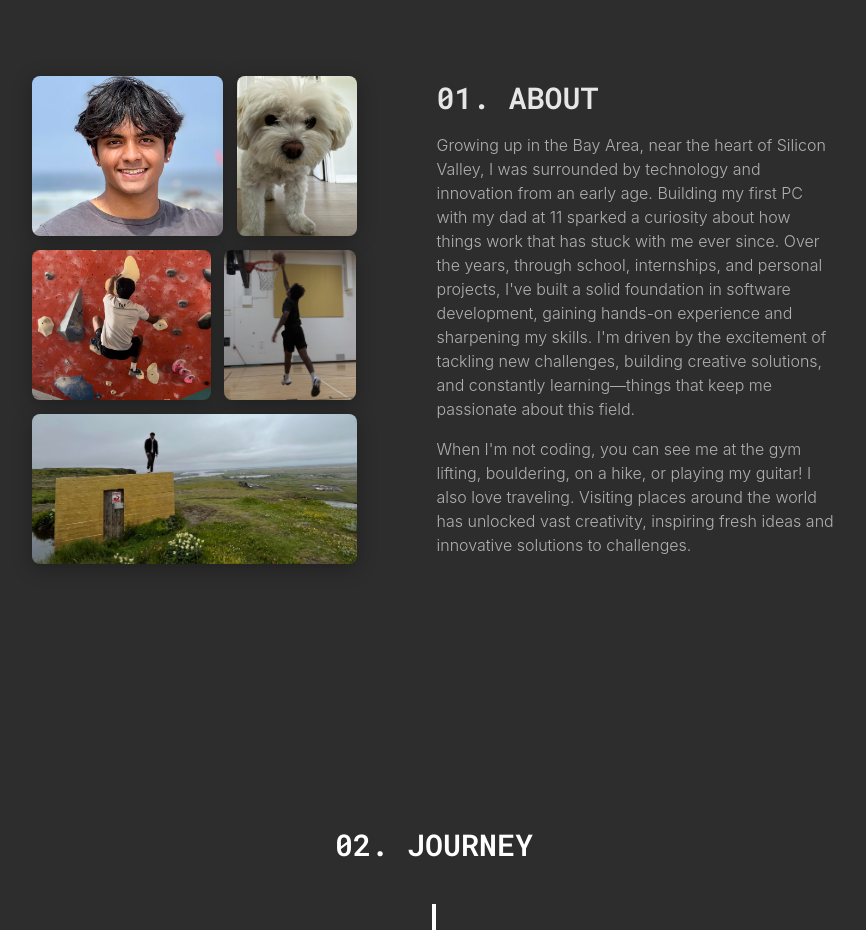
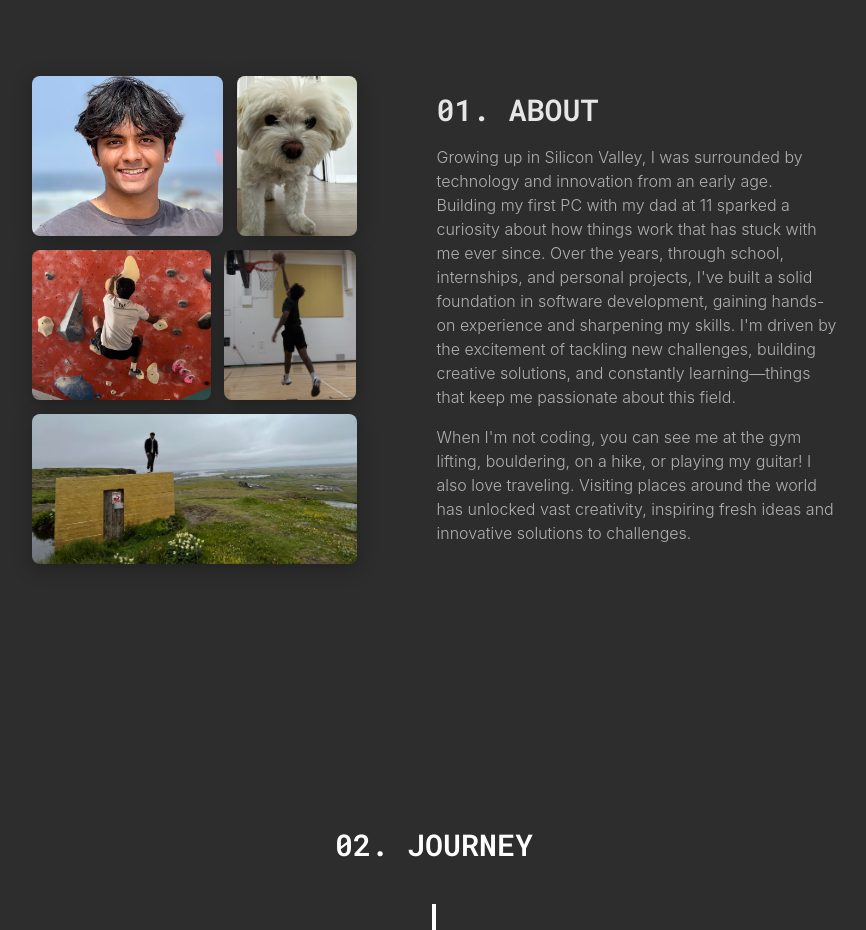
Before and after one commit to rohanshah35/rohanshah35.github.io, a Next.js app: page / in a window 1280 px wide. Shown: the part 920-1850 px from the top of the page, without its empty margins (206-1072 px from the left). Built offline with nearby package versions, Linux system fonts and the light colour scheme.

Commit message:
about fix

```diff
--- a/src/app/components/about-hero/about-hero.tsx
+++ b/src/app/components/about-hero/about-hero.tsx
@@ -70,7 +70,7 @@ export function AboutHero() {
             ref={descRef}
             className={`${classes.description} ${descInView ? classes.animate : ""}`}
           >
-            Growing up in the Bay Area, near the heart of Silicon Valley, I was surrounded by technology and innovation from an early age.
+            Growing up in Silicon Valley, I was surrounded by technology and innovation from an early age.
             Building my first PC with my dad at 11 sparked a curiosity about how things work that has stuck with me ever since.
             Over the years, through school, internships, and personal projects, I&apos;ve built a solid foundation in software development, gaining hands-on experience and sharpening my skills.
             I&apos;m driven by the excitement of tackling new challenges, building creative solutions, and constantly learning—things that keep me passionate about this field.
```
